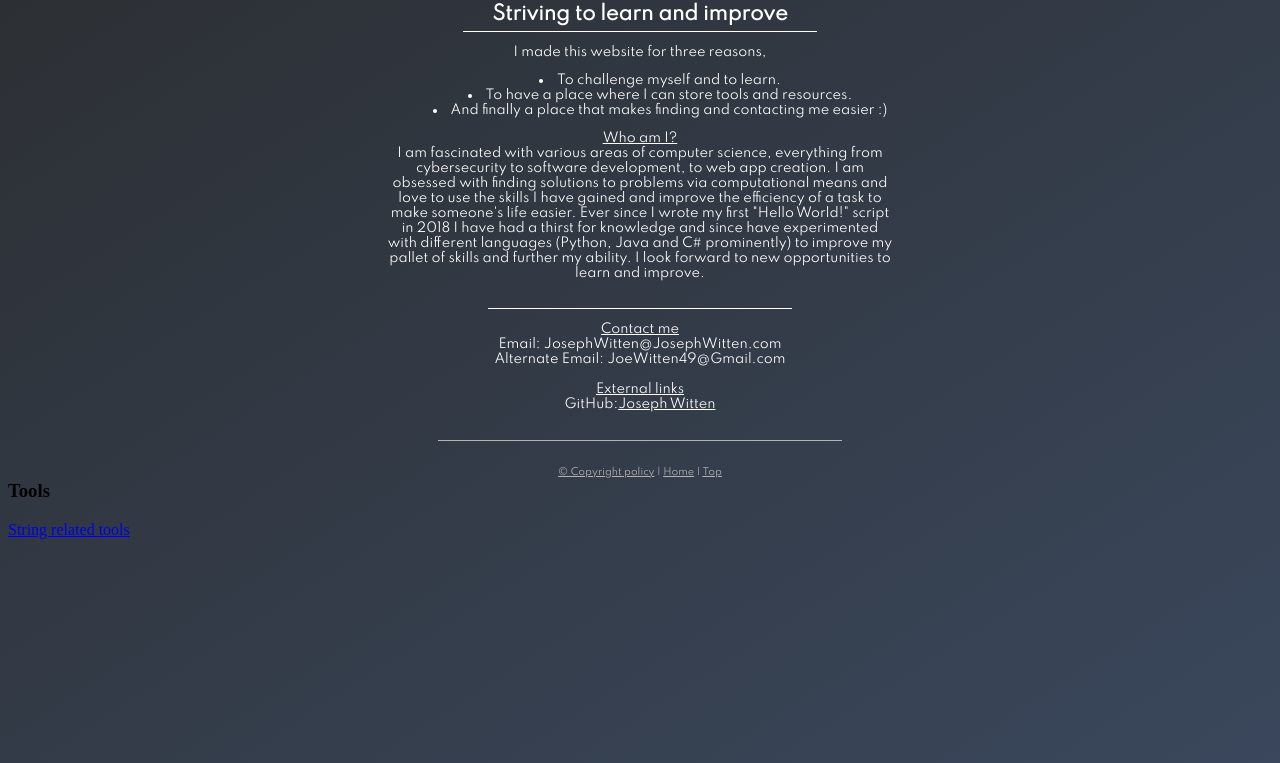
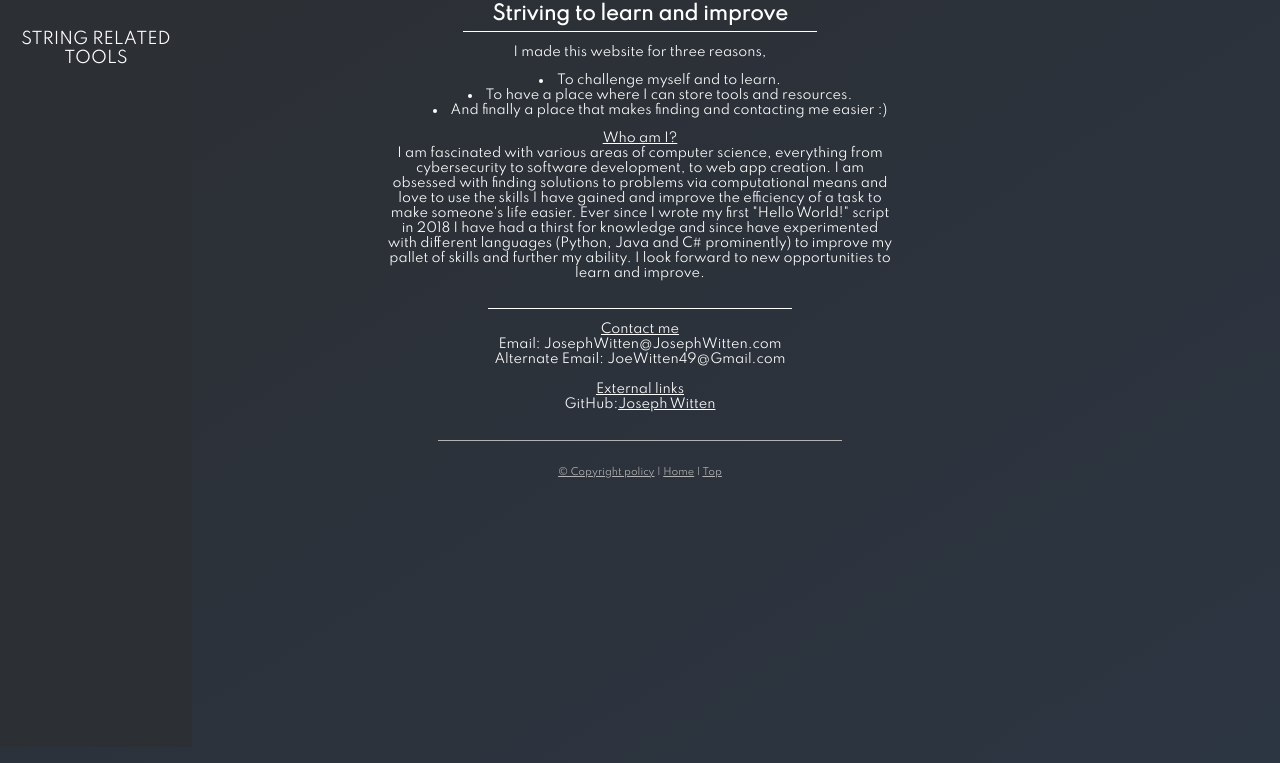
Before and after one commit to JosephWitten/JosephWitten.com, a plain HTML site: page Public/index.html in a window 1280 px wide. Shown: the part 53-816 px from the top of the page. Drawn offline with Linux system fonts and the light colour scheme.

Commit message:
Add files via upload
Fixed a bug to do with the sidebar and small screens

```diff
--- a/Public/style.css
+++ b/Public/style.css
@@ -1,7 +1,7 @@
 
 body {
     background-color: #2C2F33;
-    background-image: linear-gradient(to bottom right, #2C2F33, #3a475c);
+    background-image: linear-gradient(to bottom right, #2C2F33, #2c3542);
     height: 100%;
 }
 
@@ -25,8 +25,8 @@ body {
     color: #b3b3b3;
     font-size: 2vw;
     top: 2vh;
+}
 
-}
 
 /* This is the "main" tag for desktops, when screen is more than 700 */
 @media screen and (min-width: 700px) {
@@ -37,6 +37,7 @@ body {
         text-align: center;
         font-family: "Spartan", monospace;
         font-size: 1vw;
+
     }
 
     .Footer {
@@ -44,8 +45,29 @@ body {
         font-size: 0.75vw;
         top: 2vh;
     }
+
+    .sideBar {
+        background-color: #2C2F33;
+        position: absolute;
+        top: 0px;
+        color: white;
+        float: left;
+        height: 100%;
+        width: 15%;
+
+    }
+
+
 }
 
+/*This is for when the screen is in small mode*/
+@media only screen and (max-width: 700px) {
+
+    .sideBar {
+        display: none;
+    }
+
+}
 
 
 a.white:link {
@@ -82,7 +104,6 @@ a.foot:hover {
     width: 70%;
     margin: 0 0 0 0;
     padding-bottom: 5px;
-
 }
 
 .divider {
@@ -103,3 +124,55 @@ a.foot:hover {
     left: 20%;
 
 }
+
+a.button {
+    width: 100%;
+    display: inline-block;
+    padding: 0.5em 1em;
+    box-sizing: border-box;
+    text-decoration: none;
+    text-transform: uppercase;
+    font-family: "Spartan", monospace;
+    font-weight: 400;
+    color: #ffffff;
+    text-align: center;
+    transition: all 0.15s;
+}
+a.button:hover {
+    color: #dddddd;
+    background-color: #23272A;
+
+}
+
+.tools {
+    width: 100%;
+    display: inline-block;
+    padding: 0.5em 1em;
+
+    box-sizing: border-box;
+    text-decoration: underline;
+    text-transform: uppercase;
+    font-family: "Spartan", monospace;
+    font-weight: 500;
+    color: #ffffff;
+    text-align: center;
+    border-bottom: 0.5px;
+}
+
+#slide {
+    position: absolute;
+    left: -15%;
+    width: 15%;
+    -webkit-animation: slide 0.5s forwards;
+    -webkit-animation-delay: 0.2s;
+    animation: slide 0.5s forwards;
+    animation-delay: 0.2s
+}
+
+@-webkit-keyframes slide {
+    100% { left: 0; }
+}
+
+@keyframes slide {
+    100% { left: 0; }
+}
```
